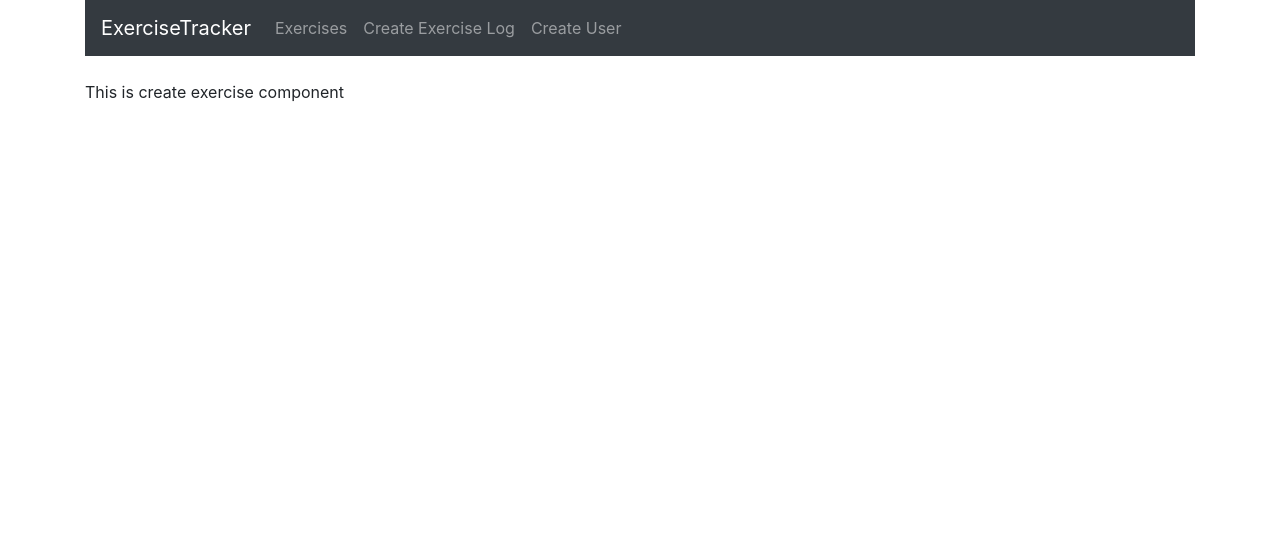
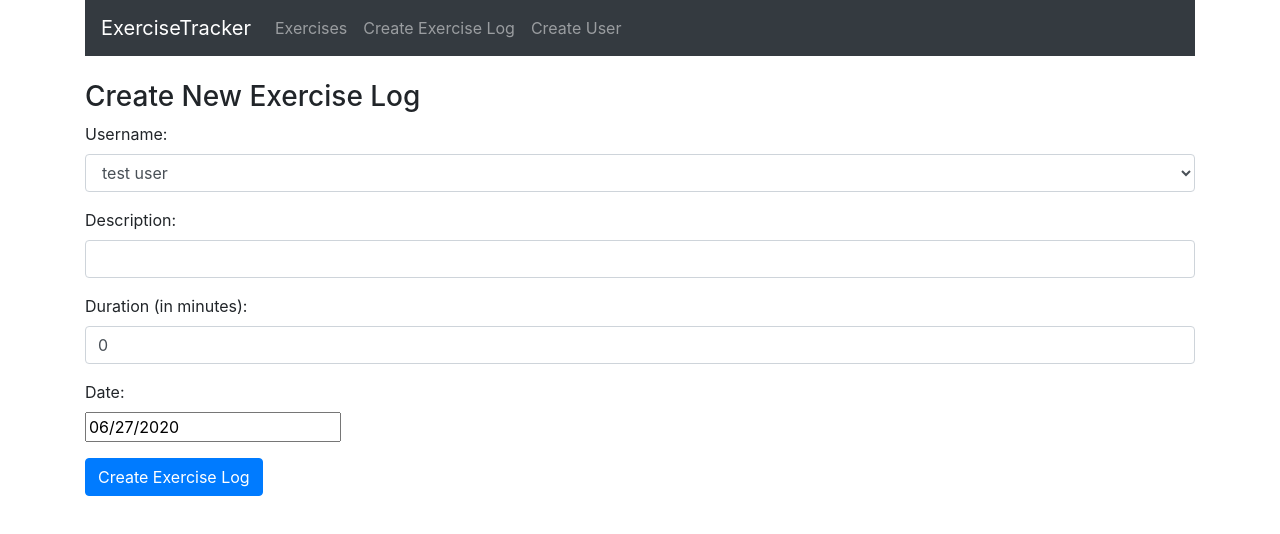
Before and after one commit to tokyoanime/exercise-tracker, a React (Create React App) app: page /create in a window 1280 px wide. Shown: the top 534 px of the page. Built offline with nearby package versions, Linux system fonts and the light colour scheme; the HTML template or start-up script is replaced by a standard one.

Commit message:
initial create exercise log form

```diff
--- a/package.json
+++ b/package.json
@@ -8,6 +8,7 @@
     "@testing-library/user-event": "^7.2.1",
     "bootstrap": "^4.5.0",
     "react": "^16.13.1",
+    "react-datepicker": "^3.0.0",
     "react-dom": "^16.13.1",
     "react-router-dom": "^5.2.0",
     "react-scripts": "3.4.1"
--- a/src/components/create-exercise.component.js
+++ b/src/components/create-exercise.component.js
@@ -1,10 +1,121 @@
 import React, { Component } from 'react';
+import DatePicker from 'react-datepicker';
+import 'react-datepicker/dist/react-datepicker.css';
 
 export default class CreateExercise extends Component {
+  constructor(props) {
+    super(props);
+
+    this.state = {
+      username: '',
+      description: '',
+      duration: 0,
+      date: new Date(),
+      users: [],
+    };
+
+    this.handleChange = this.handleChange.bind(this);
+    this.handleDateChange = this.handleDateChange.bind(this);
+    this.handleSubmit = this.handleSubmit.bind(this);
+  }
+
+  componentDidMount() {
+    this.setState({
+      users: ['test user'],
+      username: 'test user',
+    });
+  }
+
+  handleChange(e) {
+    this.setState({
+      [e.target.name]: e.target.value,
+    });
+  }
+
+  handleDateChange(date) {
+    this.setState({
+      date: date,
+    });
+  }
+
+  handleSubmit(e) {
+    e.preventDefault();
+    const exercise = {
+      username: this.state.username,
+      description: this.state.description,
+      duration: this.state.duration,
+      date: this.state.date,
+    };
+
+    console.log(exercise);
+
+    window.location = '/';
+  }
+
   render() {
     return (
       <div>
-        <p>This is create exercise component</p>
+        <h3>Create New Exercise Log</h3>
+        <form onSubmit={this.handleSubmit}>
+          <div className='form-group'>
+            <label>Username: </label>
+            <select
+              ref='userInput'
+              required
+              name='username'
+              className='form-control'
+              value={this.state.username}
+              onChange={this.handleChange}
+            >
+              {this.state.users.map(function (user) {
+                return (
+                  <option key={user} value={user}>
+                    {user}
+                  </option>
+                );
+              })}
+            </select>
+          </div>
+          <div className='form-group'>
+            <label>Description: </label>
+            <input
+              type='text'
+              required
+              name='description'
+              value={this.state.description}
+              onChange={this.handleChange}
+              className='form-control'
+            />
+          </div>
+          <div className='form-group'>
+            <label>Duration (in minutes): </label>
+            <input
+              type='text'
+              required
+              name='duration'
+              value={this.state.duration}
+              onChange={this.handleChange}
+              className='form-control'
+            />
+          </div>
+          <div className='form-group'>
+            <label>Date: </label>
+            <div>
+              <DatePicker
+                selected={this.state.date}
+                onChange={this.handleChange}
+                name='date'
+              />
+            </div>
+          </div>
+          <div className='form-group'>
+            <input
+              type='submit'
+              value='Create Exercise Log'
+              className='btn btn-primary'
+            />
+          </div>
+        </form>
       </div>
     );
   }
```
Also changed, not shown: 1 other file (tests, documents, lock files or other folders).
